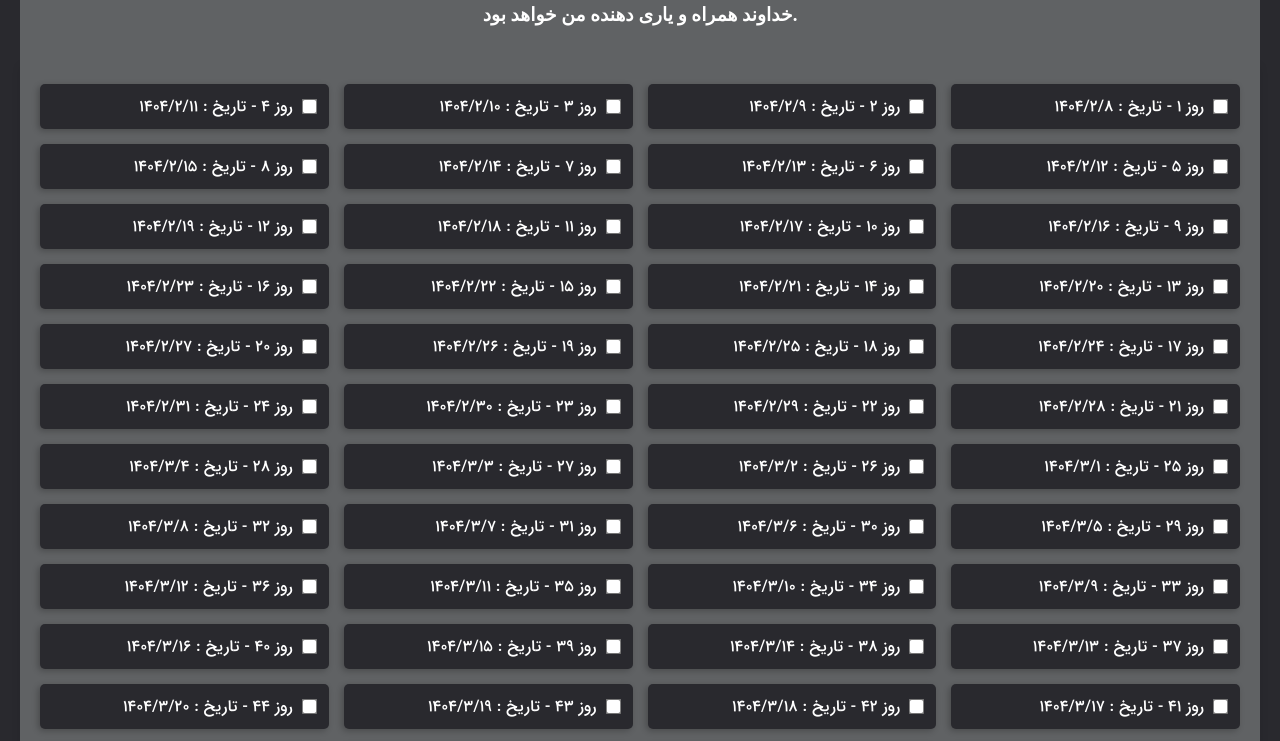
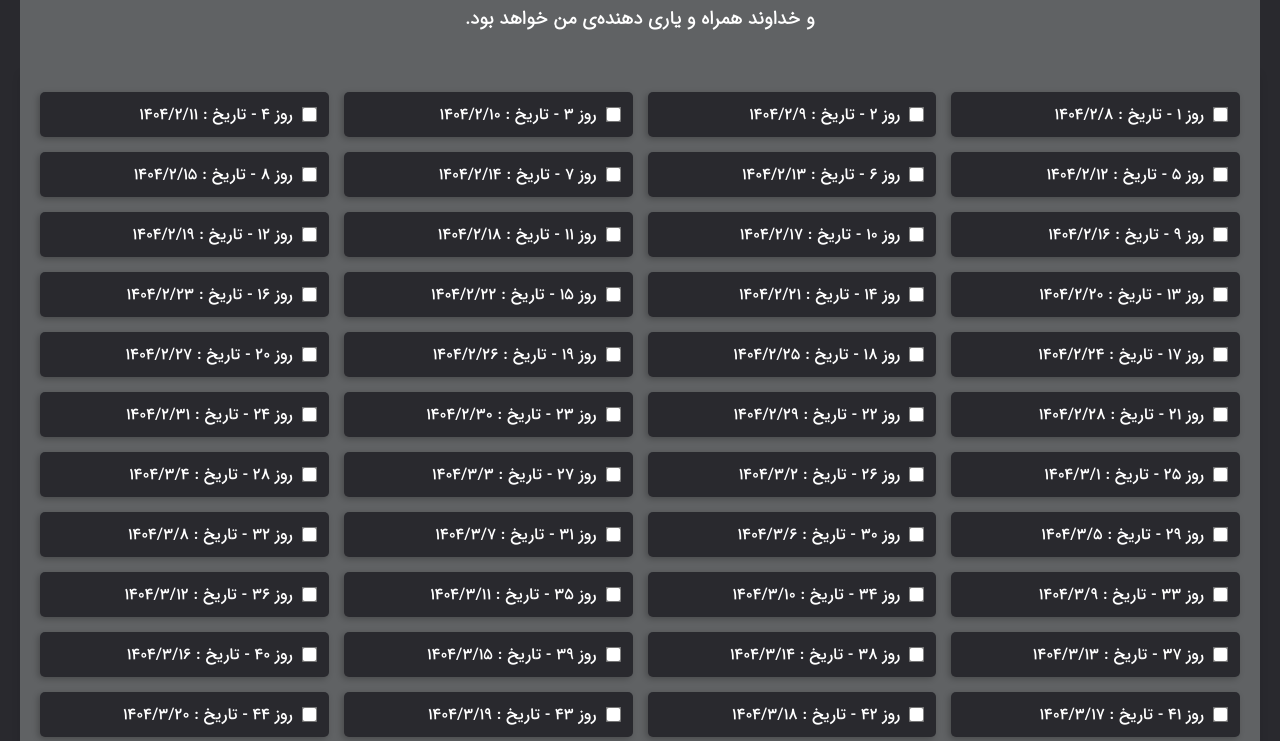
Before and after one commit to 369daysto30yo/369daysto30yo.github.io, a plain HTML site: page index.html in a window 1280 px wide. Shown: the part 95-836 px from the top of the page. Drawn offline with Linux system fonts and the light colour scheme.

Commit message:
Update index.html

```diff
--- a/index.html
+++ b/index.html
@@ -12,8 +12,8 @@
     <div style="position: sticky;top: 0;background-color: #606264;width: 100%;z-index: 1;border-radius: 8px 8px 0 0;">
         <div style="padding: 20px;">
             <h1 style="direction: ltr;margin-bottom: 15px;margin-top: 3px;">369 Days to 30 yo</h1>
-            <h3 style="direction: ltr;color: #fff;text-align: center;">
-                خداوند همراه و یاری دهنده من خواهد بود.
+            <h3 style="color: #fff;text-align: center;" class="font-family-light">
+              و خداوند همراه و یاری دهنده‌ی من خواهد بود.
             </h3>
         </div>
     </div>
```
